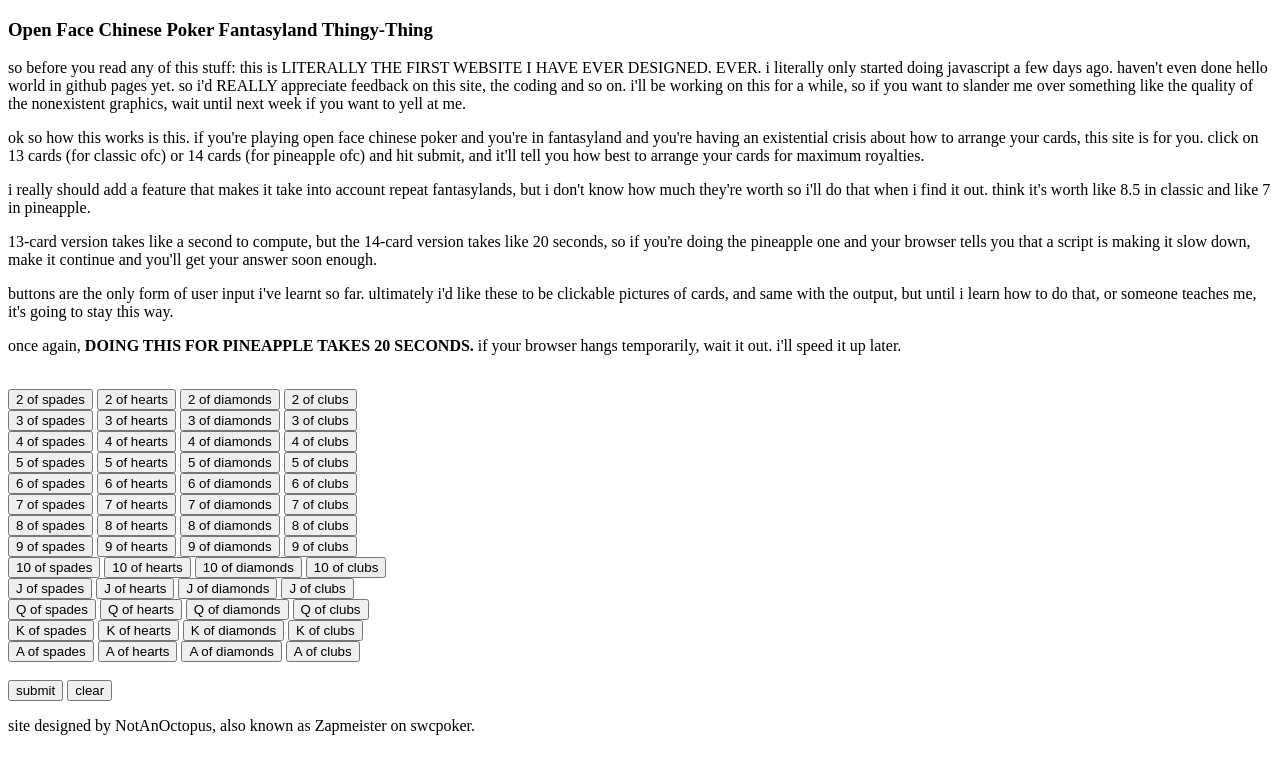
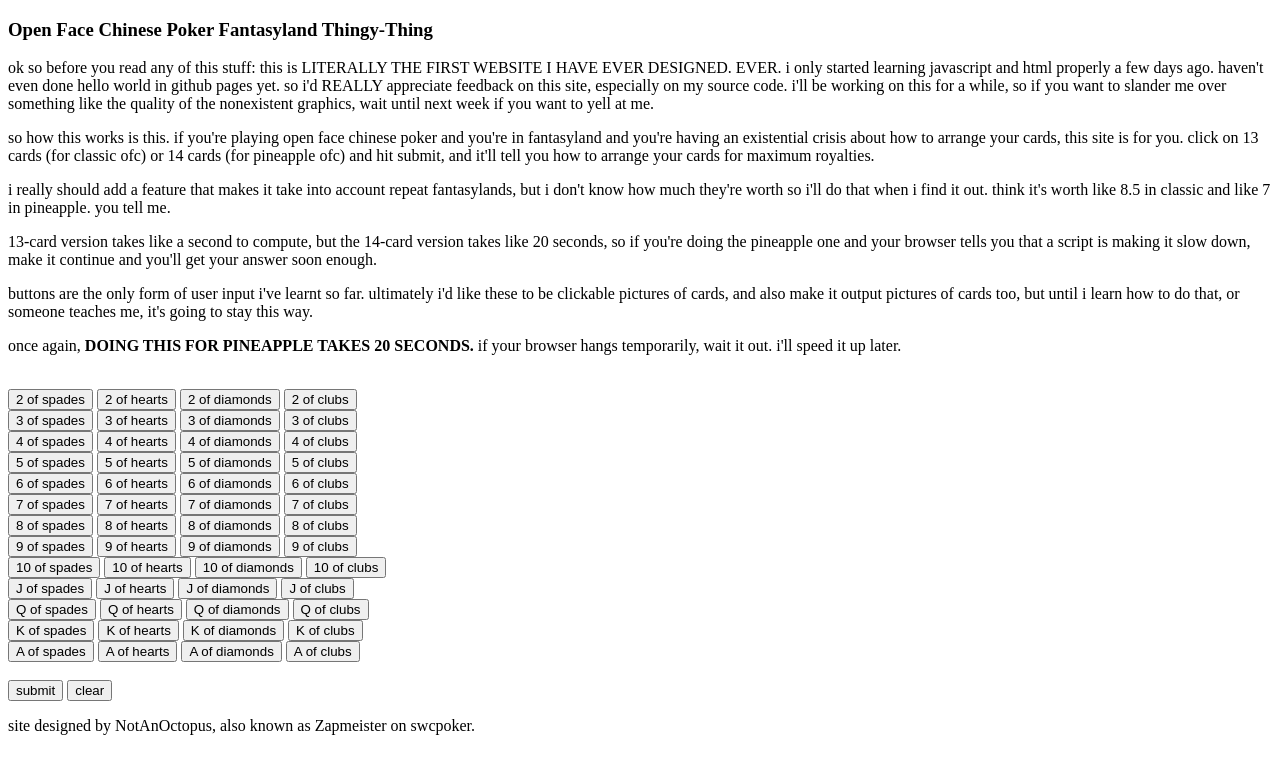
Before and after one commit to NotAnOctopus/open-face-chinese-poker-fantasyland, a plain HTML site: page index.html in a window 1280 px wide. Drawn offline with Linux system fonts and the light colour scheme.

Commit message:
Update index.html

```diff
--- a/index.html
+++ b/index.html
@@ -5,15 +5,15 @@
 
 <h3>Open Face Chinese Poker Fantasyland Thingy-Thing</h3>
 
-<p>so before you read any of this stuff: this is LITERALLY THE FIRST WEBSITE I HAVE EVER DESIGNED. EVER. i literally only started doing javascript a few days ago. haven't even done hello world in github pages yet. so i'd REALLY appreciate feedback on this site, the coding and so on. i'll be working on this for a while, so if you want to slander me over something like the quality of the nonexistent graphics, wait until next week if you want to yell at me.</p>
+<p>ok so before you read any of this stuff: this is LITERALLY THE FIRST WEBSITE I HAVE EVER DESIGNED. EVER. i only started learning javascript and html properly a few days ago. haven't even done hello world in github pages yet. so i'd REALLY appreciate feedback on this site, especially on my source code. i'll be working on this for a while, so if you want to slander me over something like the quality of the nonexistent graphics, wait until next week if you want to yell at me.</p>
 
-<p>ok so how this works is this. if you're playing open face chinese poker and you're in fantasyland and you're having an existential crisis about how to arrange your cards, this site is for you. click on 13 cards (for classic ofc) or 14 cards (for pineapple ofc) and hit submit, and it'll tell you how best to arrange your cards for maximum royalties.</p>
+<p>so how this works is this. if you're playing open face chinese poker and you're in fantasyland and you're having an existential crisis about how to arrange your cards, this site is for you. click on 13 cards (for classic ofc) or 14 cards (for pineapple ofc) and hit submit, and it'll tell you how to arrange your cards for maximum royalties.</p>
 
-<p>i really should add a feature that makes it take into account repeat fantasylands, but i don't know how much they're worth so i'll do that when i find it out. think it's worth like 8.5 in classic and like 7 in pineapple.</p>
+<p>i really should add a feature that makes it take into account repeat fantasylands, but i don't know how much they're worth so i'll do that when i find it out. think it's worth like 8.5 in classic and like 7 in pineapple. you tell me.</p>
 
 <p>13-card version takes like a second to compute, but the 14-card version takes like 20 seconds, so if you're doing the pineapple one and your browser tells you that a script is making it slow down, make it continue and you'll get your answer soon enough.</p>
 
-<p> buttons are the only form of user input i've learnt so far. ultimately i'd like these to be clickable pictures of cards, and same with the output, but until i learn how to do that, or someone teaches me, it's going to stay this way.
+<p> buttons are the only form of user input i've learnt so far. ultimately i'd like these to be clickable pictures of cards, and also make it output pictures of cards too, but until i learn how to do that, or someone teaches me, it's going to stay this way.
 
 <p>once again, <strong>DOING THIS FOR PINEAPPLE TAKES 20 SECONDS.</strong> if your browser hangs temporarily, wait it out. i'll speed it up later.</p>
 
@@ -27,7 +27,7 @@
 <br>
 <button type="button" id="03s" onclick="zebra('03s')">3 of spades</button>
 <button type="button" id="03h" onclick="zebra('03h')">3 of hearts</button>
-<button type="button" id="02d" onclick="zebra('03d')">3 of diamonds</button>
+<button type="button" id="03d" onclick="zebra('03d')">3 of diamonds</button>
 <button type="button" id="03c" onclick="zebra('03c')">3 of clubs</button>
 <br>
 <button type="button" id="04s" onclick="zebra('04s')">4 of spades</button>
```
